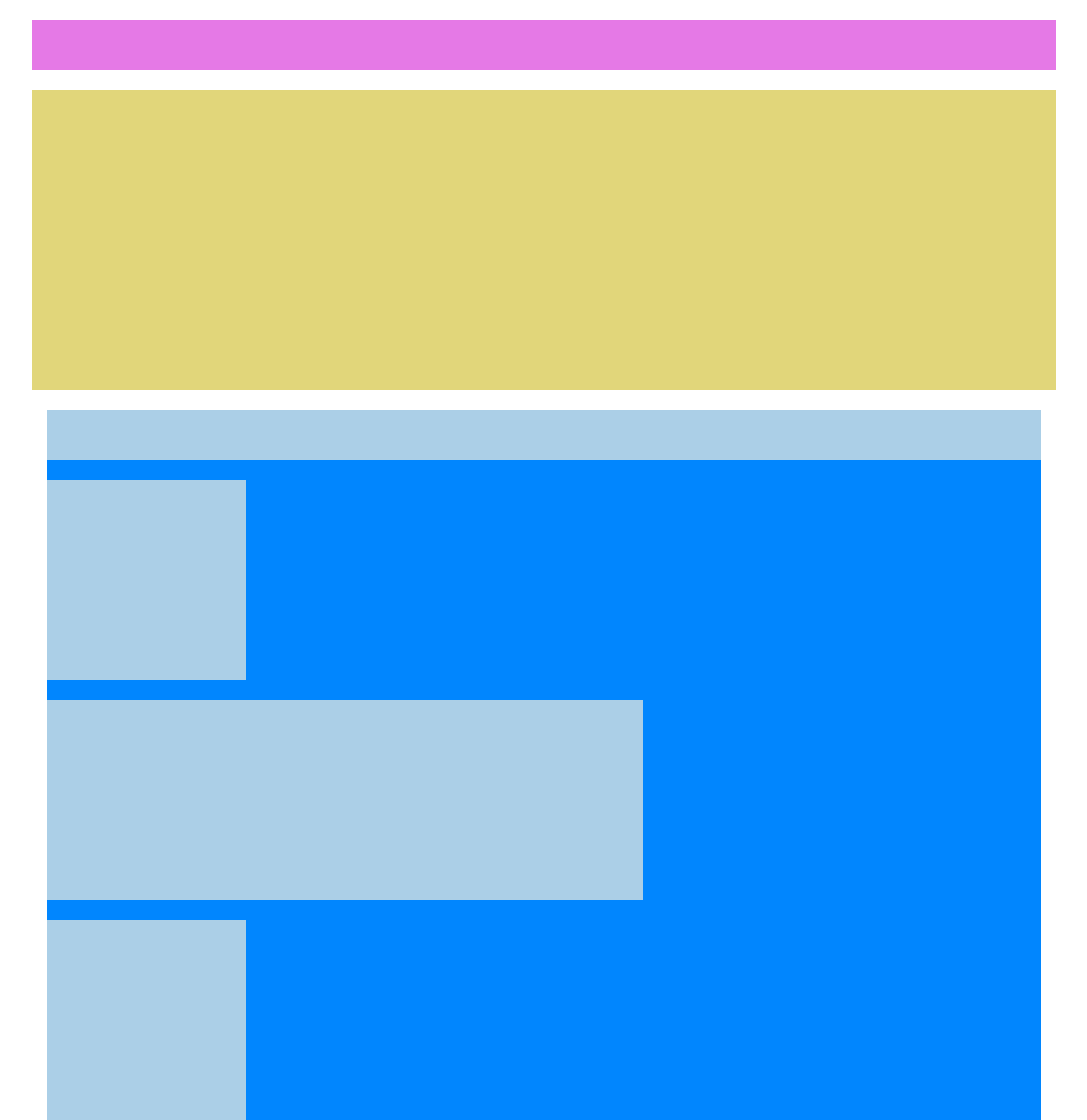
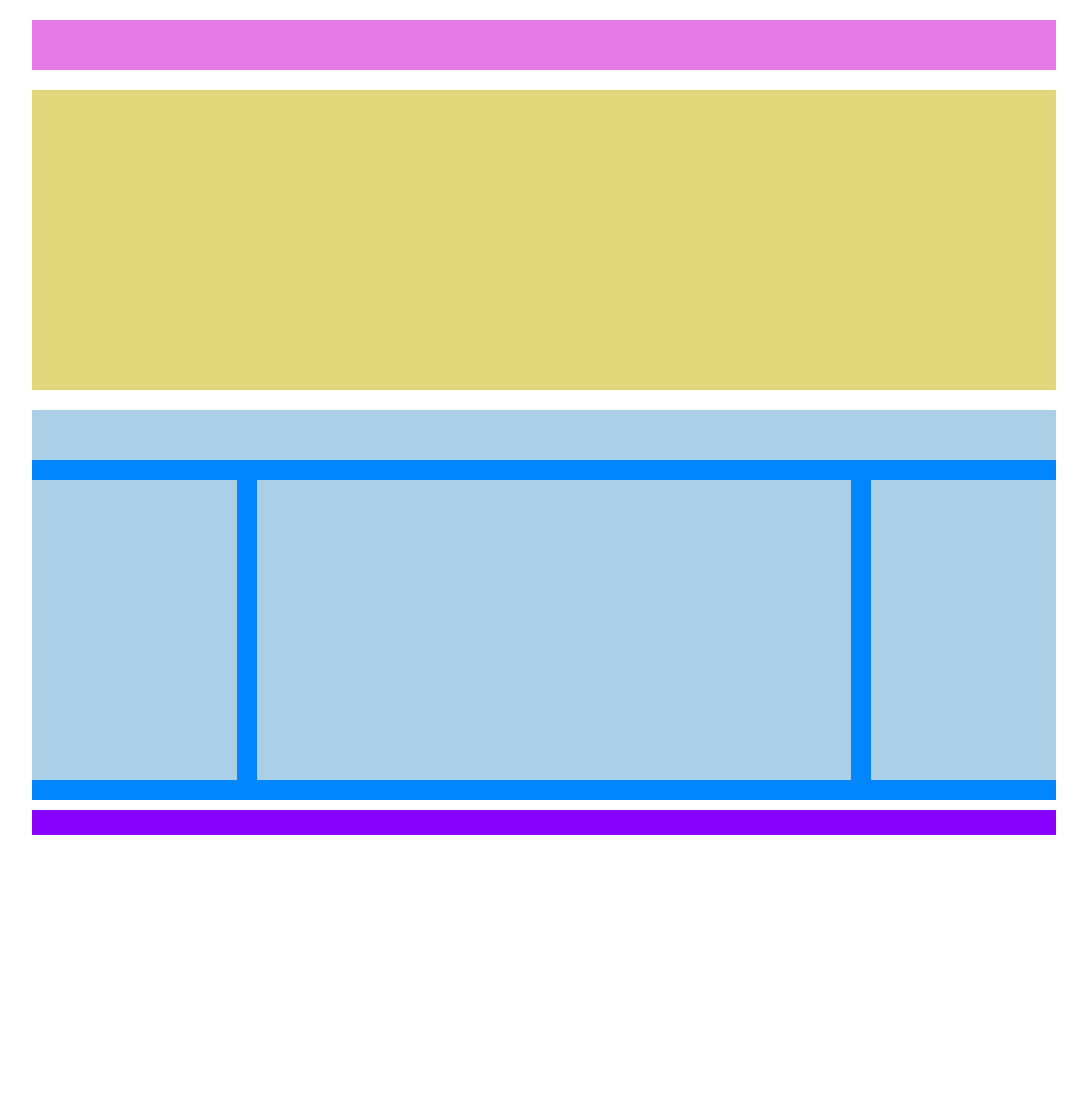
Before and after one commit to TheSmallWorld95/htmlcss-struttura-wp, a plain HTML site: page index.html in a window 1280 px wide. Shown: the whole page, without its empty margins (96-1183 px from the left). After the commit the page ends 1020 px from the top, so only its background shows below. Drawn offline with Linux system fonts and the light colour scheme.

Commit message:
Tema Wordpress
Finito Footer e Main

```diff
--- a/Assets/css/master.css
+++ b/Assets/css/master.css
@@ -13,20 +13,27 @@ header,main,footer {
   margin: 0 auto;
 }
 
+/* CLEARFIX */
+
 .row:after {
   content: "";
   display: table;
   clear: both;
 }
 
+/* CLEARFIX */
+
+
 div [class^="col-"] {
   float: left;
 }
 
 .container {
-  margin: 0 15px;
+
 
 }
+
+/* UTILITY */
 
 .col-100 {
   width: 100%;
@@ -40,21 +47,36 @@ div [class^="col-"] {
   width: 60%;
 }
 
+.pb-20  {
+  padding-bottom: 20px;
+}
+
+.pl-20 {
+  padding-left: 20px;
+}
+
+.h25 {
+  height: 25px;
+}
 
 .h50 {
   height: 50px;
+}
+
+.h200 {
+  height: 200px;
 }
 
 .h300 {
   height: 300px;
 }
 
-.h200 {
-  height: 200px;
+.mt-20 {
+  margin-top: 20px;
 }
 
-.mt-20 {
-  margin-top: 20px;
+.mt-10 {
+  margin-top: 10px;
 }
 
 .bg-pink {
@@ -76,3 +98,8 @@ div [class^="col-"] {
   background: #ABCFE7;
 
 }
+
+.bg-purple {
+  background: #8801FE;
+
+/* UTILITY */
--- a/index.html
+++ b/index.html
@@ -17,6 +17,7 @@
     </header>
 
     <main>
+
       <div class="row mt-20">
         <div class="col-100">
           <div class="bg-brown h300">
@@ -33,28 +34,36 @@
             </div>
           </div>
         </div>
+
         <div class="row mt-20">
-          <div class="col-20">
-            <div class="bg-lightblue h200">
+          <div class="col-20 pb-20 ">
+            <div class="bg-lightblue h300">
 
             </div>
           </div>
-        </div>
-        <div class="row mt-20">
-          <div class="col-60">
-            <div class="bg-lightblue h200">
+          <div class="col-60 pb-20 pl-20">
+            <div class="bg-lightblue h300">
 
             </div>
           </div>
-        </div>
-        <div class="row mt-20">
-          <div class="col-20">
-            <div class="bg-lightblue h200">
+          <div class="col-20 pb-20 pl-20">
+            <div class="bg-lightblue h300">
 
             </div>
           </div>
         </div>
       </div>
+
     </main>
+
+    <footer>
+      <div class="row mt-10">
+        <div class="col-100">
+          <div class="bg-purple h25">
+
+          </div>
+        </div>
+      </div>
+    </footer>
   </body>
 </html>
```
